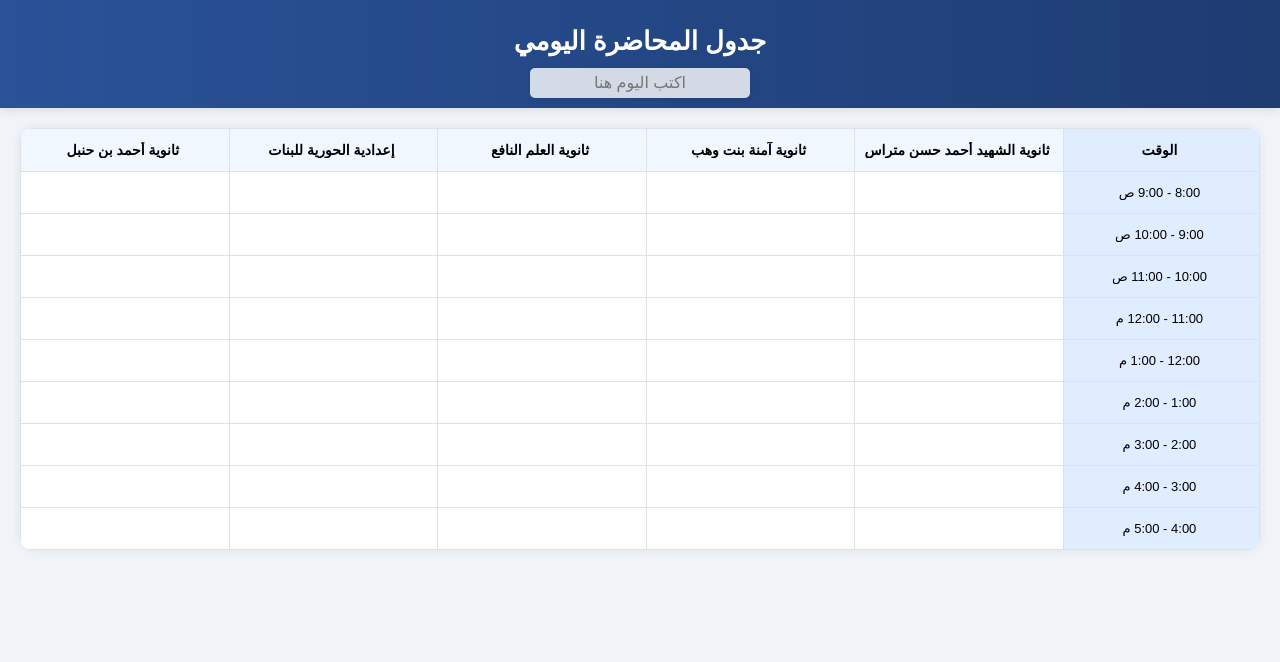
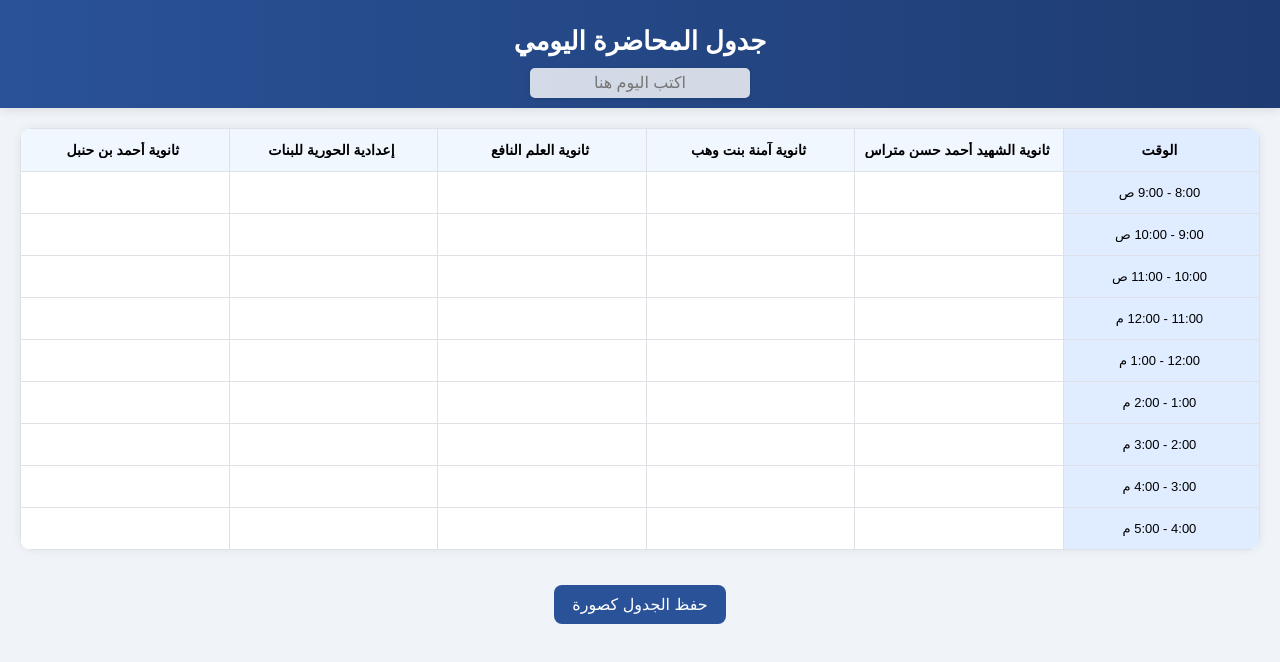
Before and after one commit to fgghff/HUDAQURAN-, a plain HTML site: page index.html in a window 1280 px wide. Drawn offline with nearby package versions, Linux system fonts and the light colour scheme.

Commit message:
Update index.html

```diff
--- a/index.html
+++ b/index.html
@@ -3,6 +3,7 @@
 <head>
   <meta charset="UTF-8">
   <title>جدول المحاضرة اليومي</title>
+  <script src="https://cdnjs.cloudflare.com/ajax/libs/html2canvas/1.4.1/html2canvas.min.js"></script>
   <style>
     body {
       font-family: 'Cairo', sans-serif;
@@ -45,6 +46,26 @@
       background-color: #ffffffcc;
       color: #222;
       box-shadow: 0 1px 4px rgba(0,0,0,0.1);
+    }
+
+    .btn-container {
+      text-align: center;
+      margin: 15px 0;
+    }
+
+    .save-btn {
+      background-color: #2a5298;
+      color: white;
+      padding: 10px 18px;
+      border: none;
+      border-radius: 8px;
+      font-size: 16px;
+      cursor: pointer;
+      transition: 0.3s;
+    }
+
+    .save-btn:hover {
+      background-color: #1e3c72;
     }
 
     .table-wrapper {
@@ -122,6 +143,7 @@
 </head>
 <body>
 
+  <div id="capture-area">
     <div class="header">
       <input class="title" type="text" value="جدول المحاضرة اليومي">
       <div class="day-field">
@@ -154,6 +176,26 @@
         </tbody>
       </table>
     </div>
+  </div>
+
+  <div class="btn-container">
+    <button class="save-btn" onclick="saveAsImage()">حفظ الجدول كصورة</button>
+  </div>
+
+  <script>
+    function saveAsImage() {
+      const area = document.getElementById("capture-area");
+      html2canvas(area, {
+        scale: 3,
+        useCORS: true
+      }).then(canvas => {
+        const link = document.createElement("a");
+        link.download = 'جدول_المحاضرة.png';
+        link.href = canvas.toDataURL("image/png");
+        link.click();
+      });
+    }
+  </script>
 
 </body>
   </html>
```
Lines whose indentation alone changed are shown as unchanged.
